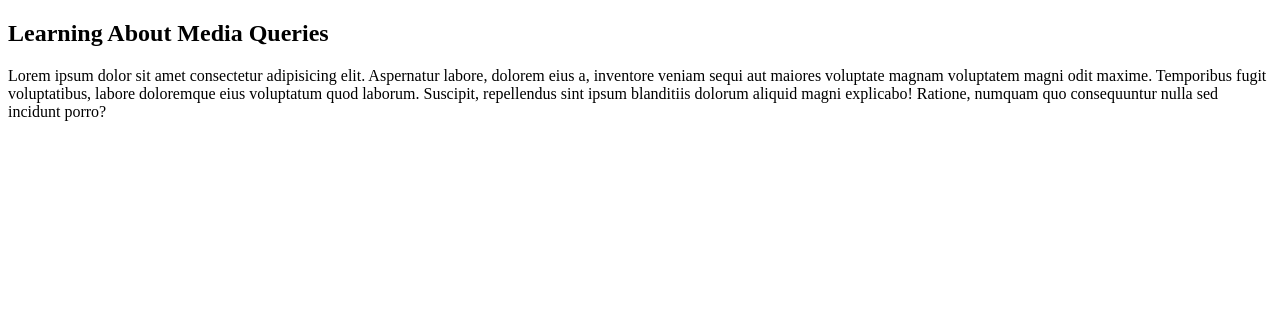
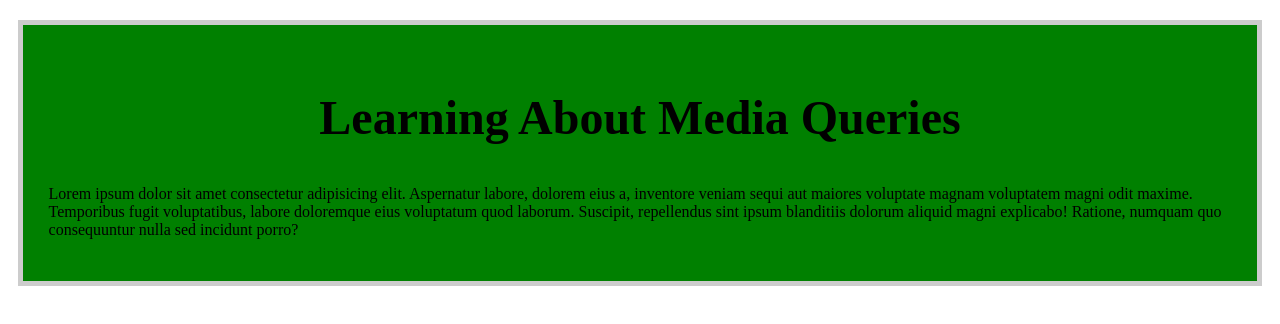
Before and after one commit to KritikaSawhney/Fee-II, a plain HTML site: page fee classwork/media_queries.html in a window 1280 px wide. Drawn offline with Linux system fonts and the light colour scheme.

Commit message:
Update media_queries.html

```diff
--- a/fee classwork/media_queries.html
+++ b/fee classwork/media_queries.html
@@ -5,7 +5,7 @@
     <meta charset="UTF-8">
     <meta name="viewport" content="width=device-width, initial-scale=1.0">
     <title>Media Queries</title>
-    <link rel="stylesheet" href="mediaqueries.css">
+    <link rel="stylesheet" href="media_queries.css">
 </head>
 
 <body>
```
